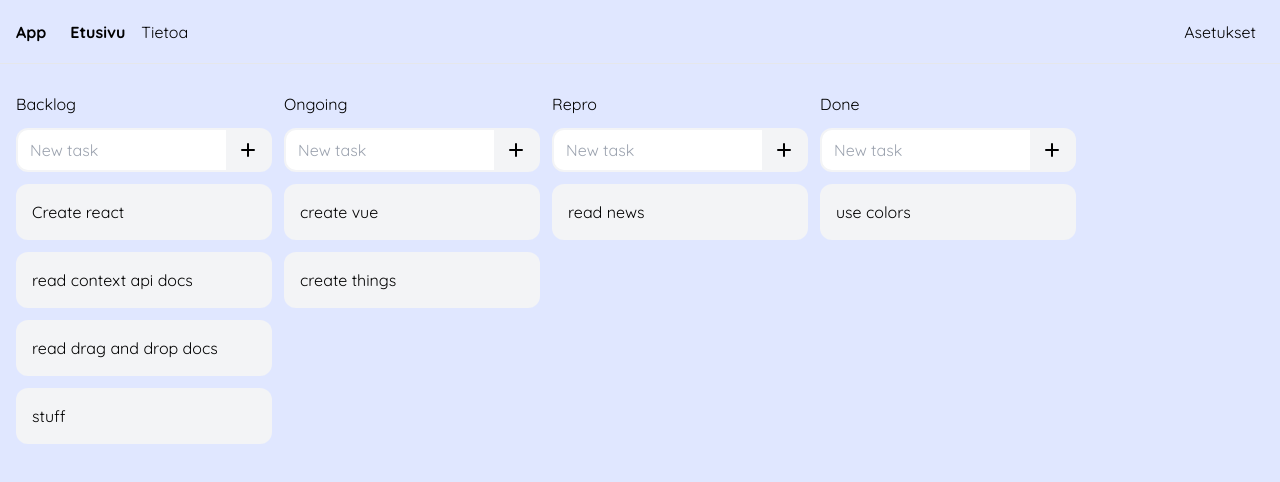
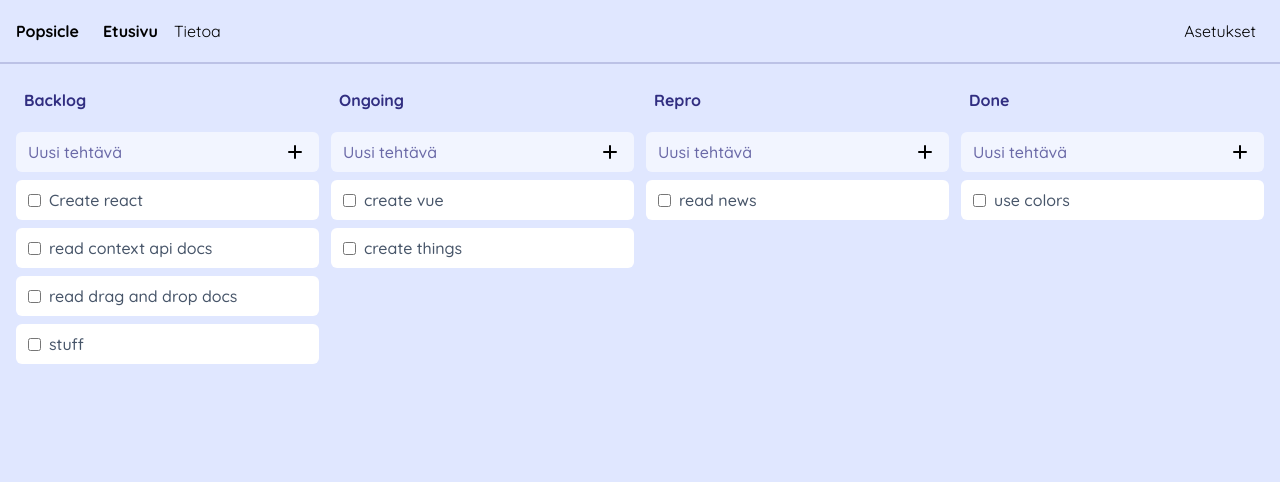
Before and after one commit to mirorauhala/popsicle, a React (Create React App) app: page / in a window 1280 px wide. Shown: the top 482 px of the page. Built offline with nearby package versions, Linux system fonts and the light colour scheme; data requests are answered from the project's data file.

Commit message:
Update general styling

```diff
--- a/src/components/Navbar.js
+++ b/src/components/Navbar.js
@@ -2,9 +2,8 @@ import { NavLink } from "react-router-dom";
 
 export default function Navbar() {
   return (
-    <nav className="border-b px-4 flex items-center h-16">
-      <span className="font-bold pr-4">App</span>
-
+    <nav className="border-b-2 border-indigo-900/20 px-4 flex items-center h-16">
+      <span className="font-bold pr-4">Popsicle</span>
       <ul className="flex">
         <li>
           <NavLink
@@ -27,8 +26,7 @@ export default function Navbar() {
           </NavLink>
         </li>
       </ul>
-
-      <ul className="flex ml-auto">
+      <ul class="ml-auto">
         <li>
           <NavLink
             className={({ isActive }) => {
--- a/src/components/NewTask.js
+++ b/src/components/NewTask.js
@@ -5,13 +5,16 @@ export default function NewTask(props) {
     <form className="flex" onSubmit={(e) => console.log("submit")}>
       <input type="hidden" name="board" value={props.list.id} />
       <input
-        className="w-full px-3 py-2 border-2 border-gray-100 rounded-l-xl"
+        className="w-full px-3 py-2 ease-out duration-150 bg-white/60 hover:bg-white focus:bg-white placeholder:text-indigo-900/70 font-medium text-indigo-700 rounded-l-md"
         type="text"
-        placeholder="New task"
+        placeholder="Uusi tehtävä"
         required
       />
 
-      <button type="submit" className="p-2 pr-3 bg-gray-100 rounded-r-xl">
+      <button
+        type="submit"
+        className="ease-out duration-150 bg-white/60 hover:bg-white p-2 pr-3 rounded-r-md"
+      >
         <Plus />
       </button>
     </form>
--- a/src/components/Task.js
+++ b/src/components/Task.js
@@ -1,5 +1,8 @@
 export default function Task(props) {
   return (
-    <div className="p-4 bg-gray-100 w-64 rounded-xl">{props.task.body}</div>
+    <div className="flex items-center gap-2 px-3 py-2 bg-white font-medium rounded-md text-slate-600 ease-out duration-75 hover:shadow-lg hover:shadow-indigo-800/20">
+      <input type="checkbox" />
+      <p>{props.task.body}</p>
+    </div>
   );
 }
--- /dev/null
+++ b/src/components/TaskHeading.js
@@ -0,0 +1,55 @@
+import { useEffect, useRef, useState } from "react";
+
+export default function TaskHeading(props) {
+  const [editing, setEditing] = useState(false);
+  const [newName, setNewName] = useState("");
+  const nameInputRef = useRef();
+
+  useEffect(() => {
+    setNewName(props.name);
+  }, []);
+
+  useEffect(() => {
+    if (editing) {
+      nameInputRef.current.focus();
+    }
+  }, [editing]);
+
+  const toggleEditing = () => {
+    setEditing(!editing);
+  };
+
+  const handleNewName = (e) => {
+    e.preventDefault();
+    setNewName(nameInputRef.current.value);
+  };
+
+  const handleOnBlur = (e) => {
+    if (props.name !== newName) {
+      setNewName(props.name);
+    }
+
+    toggleEditing();
+  };
+
+  const heading = (
+    <h5
+      className="py-2 px-2 mb-3 w-full font-bold text-indigo-900 rounded-md cursor-pointer"
+      onClick={toggleEditing}
+    >
+      {props.name}
+    </h5>
+  );
+
+  const edit = (
+    <input
+      ref={nameInputRef}
+      className="py-2 px-2 mb-3 w-full rounded-md font-bold text-indigo-900 outline-0 bg-indigo-900/20"
+      value={newName}
+      onChange={handleNewName}
+      onBlur={handleOnBlur}
+    />
+  );
+
+  return editing ? edit : heading;
+}
--- a/src/components/TaskList.js
+++ b/src/components/TaskList.js
@@ -1,5 +1,6 @@
 import Task from "./Task";
 import NewTask from "./NewTask";
+import TaskHeading from "./TaskHeading";
 import { TaskContext } from "../Board";
 import { useContext } from "react";
 
@@ -14,9 +15,9 @@ export default function TaskList(props) {
   };
 
   return (
-    <div>
-      <h5 className="my-3">{props.list.name}</h5>
-      <div className="flex flex-col gap-3">
+    <div className="h-full w-80  rounded-lg">
+      <TaskHeading name={props.list.name}></TaskHeading>
+      <div className="flex flex-col gap-2">
         <NewTask list={props.list} />
         {filteredTasks()}
       </div>
--- a/src/pages/Settings.js
+++ b/src/pages/Settings.js
@@ -18,7 +18,7 @@ export default function Settings() {
   };
 
   return (
-    <div className="bg-gray-100 p-10 rounded-2xl h-full">
+    <div className="bg-white p-10 rounded-2xl w-full h-full">
       <h1 className="font-bold text-4xl">Settings</h1>
 
       <div className="py-3">
@@ -36,7 +36,7 @@ export default function Settings() {
 
       <button
         type="button"
-        className="bg-white border rounded-xl py-2 px-4"
+        className="bg-indigo-50 active:bg-white font-bold border border-indigo-900/20 text-indigo-800 ease-in-out duration-300 rounded-lg hover:rounded-xl py-2 px-4 shadow shadow-indigo-900/20"
         onClick={handleNotificationTest}
       >
         Send a test notification
```
